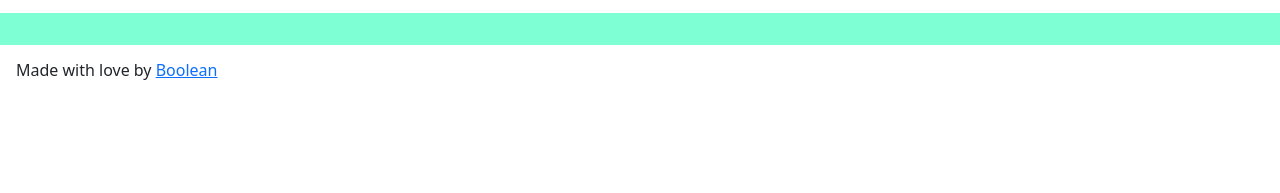
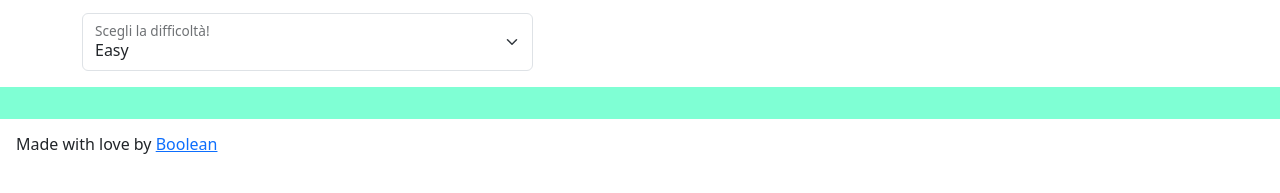
Before and after one commit to stefanopriolo/js-campominato-grid, a plain HTML site: page index.html in a window 1280 px wide. Shown: the part 99-292 px from the top of the page. Drawn offline with nearby package versions, Linux system fonts and the light colour scheme.

Commit message:
fix + select static

```diff
--- a/index.html
+++ b/index.html
@@ -41,6 +41,22 @@
             </button>
           </div>
         </div>
+        <div class="row justify-content-start pb-3">
+          <div class="col-5">
+            <div class="form-floating">
+              <select
+                class="form-select"
+                id="floatingSelect"
+                aria-label="Floating label select example"
+              >
+                <option value="1">Easy</option>
+                <option value="2">Medium</option>
+                <option value="3">Difficult</option>
+              </select>
+              <label for="floatingSelect">Scegli la difficoltà!</label>
+            </div>
+          </div>
+        </div>
       </div>
     </header>
     <main>
```
Also changed, not shown: js/main.js (+0 -32 lines).
